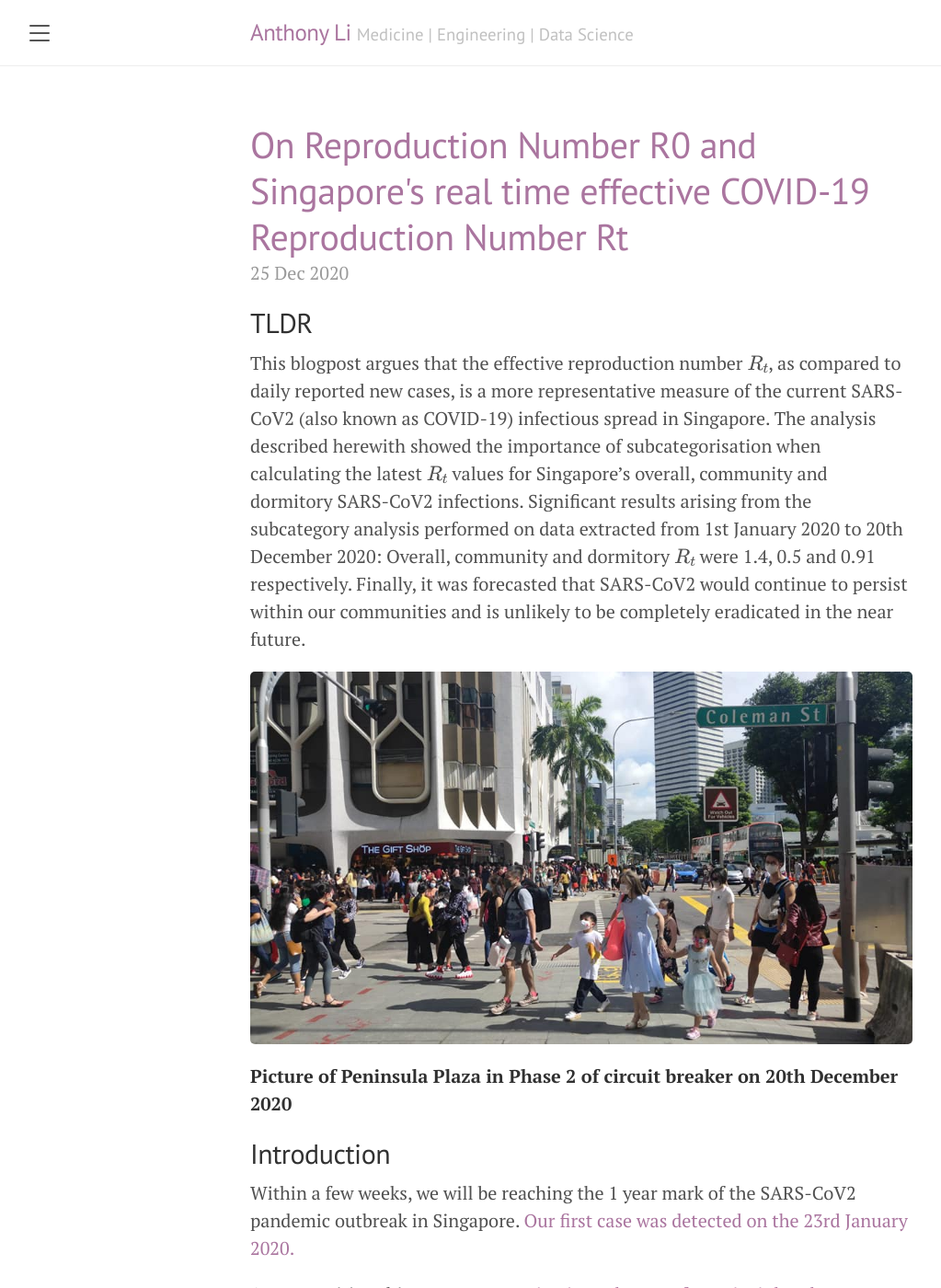
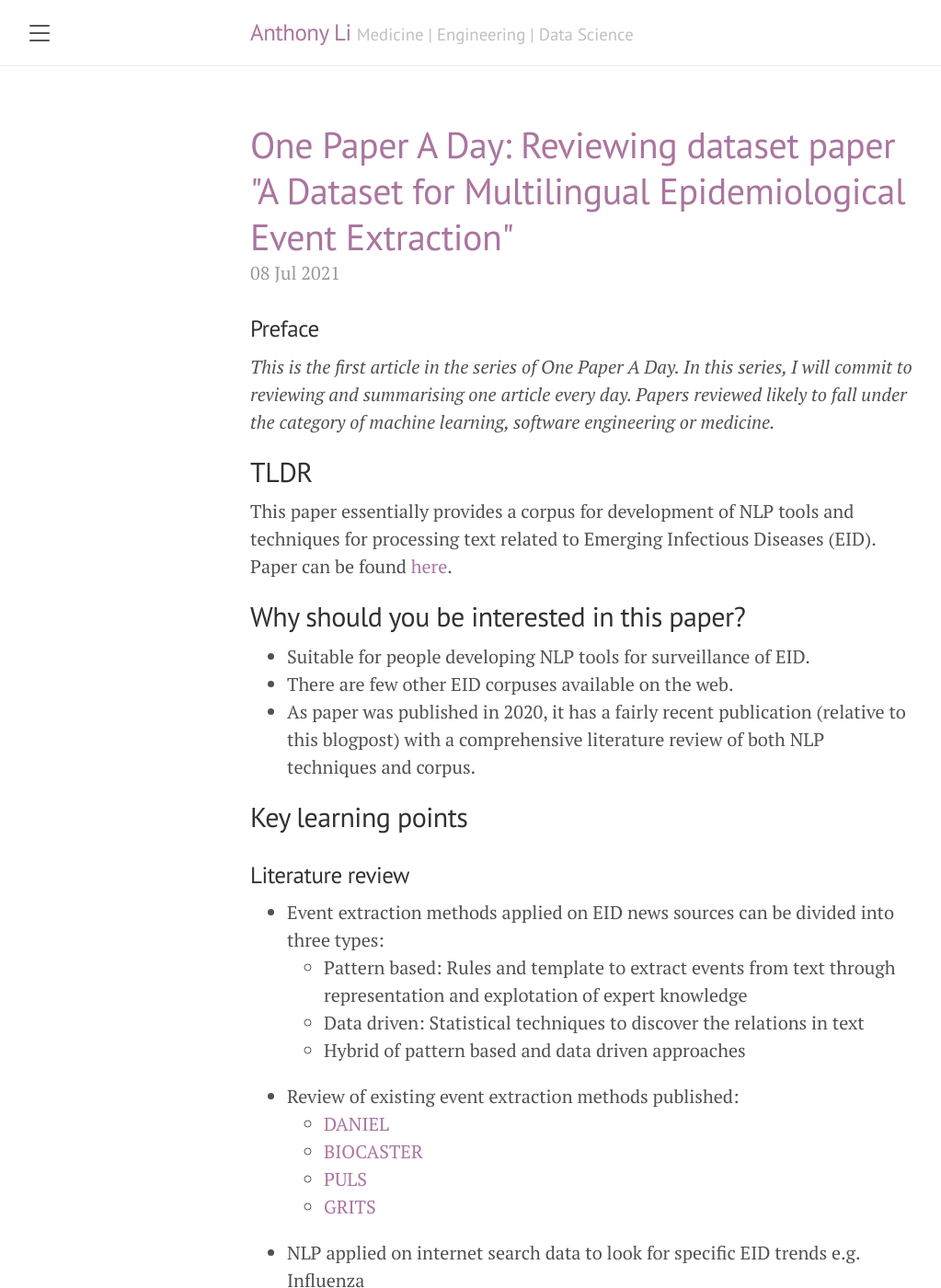
Before and after one commit to llja0112/llja0112.github.io, a Jekyll site: the page built from index.html, in a window 1280 px wide and 1400 px high. Shown: the whole window at 92% size, without its empty margins (8-1031 px from the left). Built offline with Jekyll 4.4.1, drawn with Linux system fonts in a browser that asks for light colours; the list of posts is cut into pages by our own code; some of the changed text lies outside the part shown.

Commit message:
Add more edits to movie review and new post on OPAD

```diff
--- /dev/null
+++ b/_posts/2021-07-08-OPAD-Epi-Corpus.md
@@ -0,0 +1,69 @@
+---
+layout: post
+title: 'One Paper A Day: Reviewing dataset paper "A Dataset for Multilingual Epidemiological Event Extraction"'
+---
+
+### Preface
+*This is the first article in the series of One Paper A Day. In this series, I will commit to reviewing and summarising one article every day. Papers reviewed likely to fall under the category of machine learning, software engineering or medicine.*
+
+## TLDR
+This paper essentially provides a corpus for development of NLP tools and techniques for processing text related to Emerging Infectious Diseases (EID). Paper can be found [here](https://aclanthology.org/2020.lrec-1.509.pdf).
+
+## Why should you be interested in this paper?
+- Suitable for people developing NLP tools for surveillance of EID.
+- There are few other EID corpuses available on the web.
+- As paper was published in 2020, it has a fairly recent publication (relative to this blogpost) with a comprehensive literature review of both NLP techniques and corpus.
+
+## Key learning points
+
+### Literature review
+- Event extraction methods applied on EID news sources can be divided into three types:
+    - Pattern based: Rules and template to extract events from text through representation and explotation of expert knowledge
+    - Data driven: Statistical techniques to discover the relations in text
+    - Hybrid of pattern based and data driven approaches
+- Review of existing event extraction methods published:
+    - [DANIEL](https://daniel.greyc.fr/public/index.php?a=AboutDAnIEL)
+    - [BIOCASTER](https://www.ncbi.nlm.nih.gov/pmc/articles/PMC2639299/)
+    - [PULS](https://www.ncbi.nlm.nih.gov/pmc/articles/PMC6587687/)
+    - [GRITS](https://www.ncbi.nlm.nih.gov/pmc/articles/PMC5028852/)
+- NLP applied on internet search data to look for specific EID trends e.g. Influenza
+    - Sources of internet search data: Google, Twitter, Yahoo
+
+### Methods
+- Corpus creation:
+    - Data extracted from online Promed articles from 1 Aug 2013 to 31 Aug 2018
+    - Data cleaning done to remove boilerplate content in each of the articles
+    - Data filtering to extract languages of interest
+    - K means clustering applied on articles
+    - Deduplication of data was done to remove potential duplicates. Tool used is ONION.
+    - Control dataset created with Huffpost news articles from 2012 to 2018
+- Corpus statistics:
+    - Training set comprises of 10,000 English articles and 2,996 French articles
+    - Human annotated datasets, consisting of 444 English articles and 2,722 French articles, provided the ground truth to evaluate models developed.
+- DANIEL for extraction:
+    - Segmentation
+    - Event detection
+    - Event localisation
+    - Output is disease location pair
+- Text classification model:
+    - Supervised classification methods evaluated: naive bayes, random forest, neural network
+- Performance metrics considered:
+    - Recall and precision conisdered for evaluation of DANIEL
+    - Recall, precision, F measure metrics for evaluation of text classification models
+
+### Results
+- DANIEL:
+    - F score of 75%, precision of 60% for English articles
+    - Precision of 74%, recall of 83% for French articles
+- Text classification model (English)
+    - Highest precision of 80% by Random Forest
+    - Highest recall of 76% by Neural Network
+    - Highest F measure of 74% by Random Forest
+- Text classification model (English)
+    - Highest precision of 80% by Random Forest
+    - Highest recall of 74% by Naive Bayes
+    - Highest F measure of 67% by Random Forest
+
+# Key contributions
+- Large multilingual EID dataset available [here](https://zenodo.org/record/3709617#.YOfWcXUzZH4)
+- Baseline performance of NLP techniques for event extraction and text classification methods
--- /dev/null
+++ b/start.txt
@@ -0,0 +1 @@
+bundle exec jekyll serve --livereload
```
Also changed, not shown: drafts/2021-02-21-76-days-movie-review.md (+9 -0 lines).
